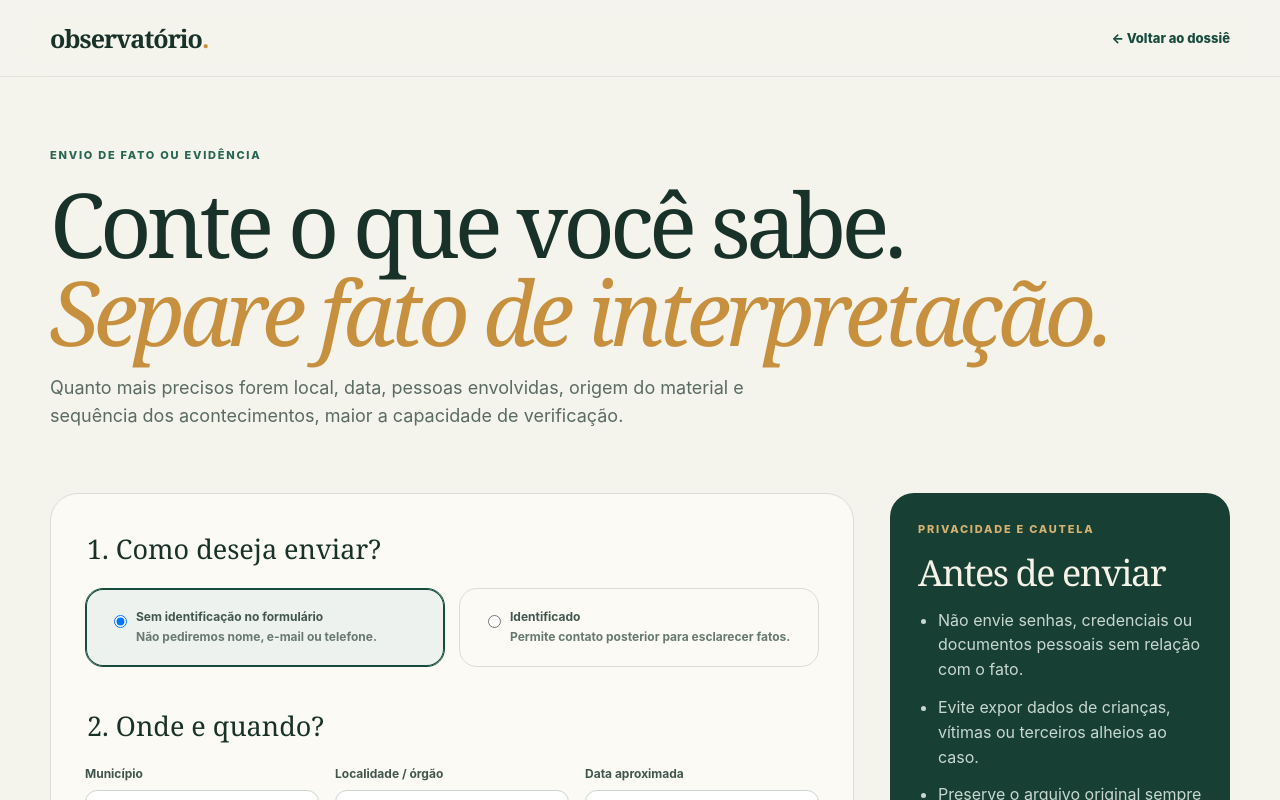
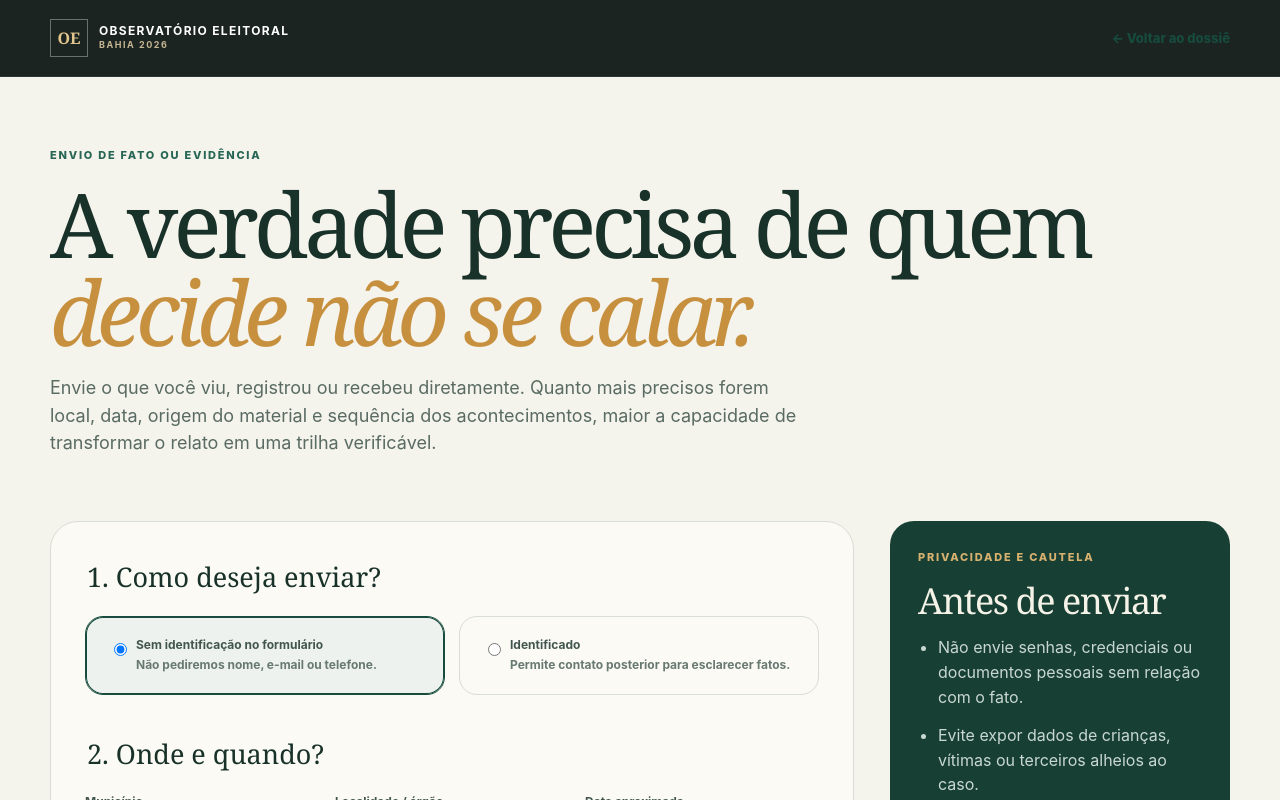
Before and after one commit to davidazevedo/observatorio-eleitoral-ba-2026, a Next.js app: page /enviar in a window 1280 px wide. Shown: the top 800 px of the page. Built offline with nearby package versions, Linux system fonts and the light colour scheme.

Commit message:
style: align internal pages with civic political identity

```diff
--- a/app/enviar/page.tsx
+++ b/app/enviar/page.tsx
@@ -102,17 +102,17 @@ export default function SubmitPage() {
 
   return (
     <main>
-      <header className="site-header">
+      <header className="site-header political-header">
         <div className="container header-inner">
-          <Link className="brand" href="/">observatório<span>.</span></Link>
+          <Link className="brand political-brand" href="/"><span className="brand-mark">OE</span><span className="brand-copy">Observatório Eleitoral<br/><small>Bahia 2026</small></span></Link>
           <Link className="text-link" href="/dossie">← Voltar ao dossiê</Link>
         </div>
       </header>
 
       <section className="container form-hero">
         <p className="eyebrow">ENVIO DE FATO OU EVIDÊNCIA</p>
-        <h1>Conte o que você sabe.<br/><em>Separe fato de interpretação.</em></h1>
-        <p className="lead">Quanto mais precisos forem local, data, pessoas envolvidas, origem do material e sequência dos acontecimentos, maior a capacidade de verificação.</p>
+        <h1>A verdade precisa de quem <em>decide não se calar.</em></h1>
+        <p className="lead">Envie o que você viu, registrou ou recebeu diretamente. Quanto mais precisos forem local, data, origem do material e sequência dos acontecimentos, maior a capacidade de transformar o relato em uma trilha verificável.</p>
       </section>
 
       <section className="container form-layout">
```
